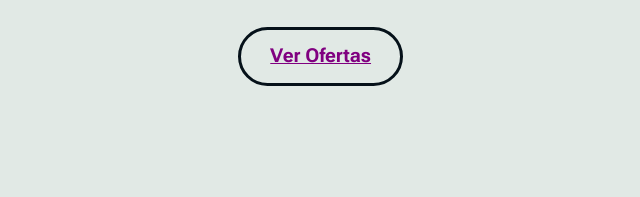
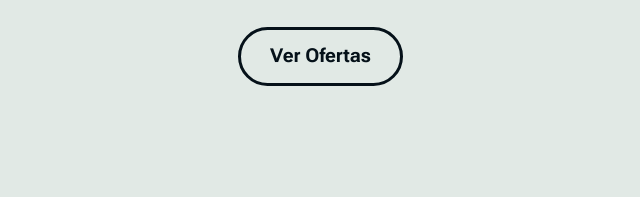
Before and after one commit to JoaoVitorDomingos/moveX, a plain HTML site: page index.html in a window 1280 px wide. In both pictures the pointer is over the element "Ver Ofertas". Shown: the part 1094-1291 px from the top of the page, 586-1226 px from the left. Drawn offline with nearby package versions, Linux system fonts and the light colour scheme; a web font is replaced by a local one.

Commit message:
Update style.css

```diff
--- a/estilos/style.css
+++ b/estilos/style.css
@@ -182,10 +182,9 @@ main {
 }
 
 #ofertas > div > div.container_texto p.botao:hover {
-    text-decoration: underline;
     font-weight: bold;
     cursor: pointer;
-    color: var(--roxo);
+    color: var(--azul_meia_noite);
     background-color: transparent;
     border: 3px solid var(--azul_meia_noite);
 }
```
